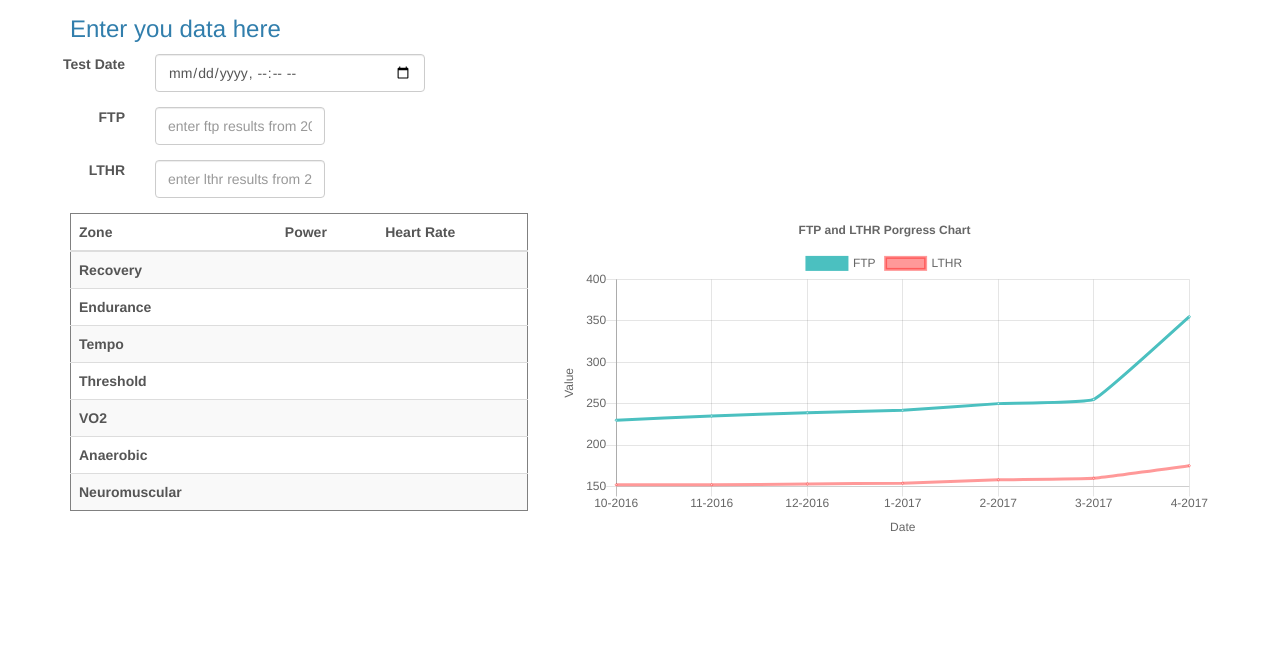
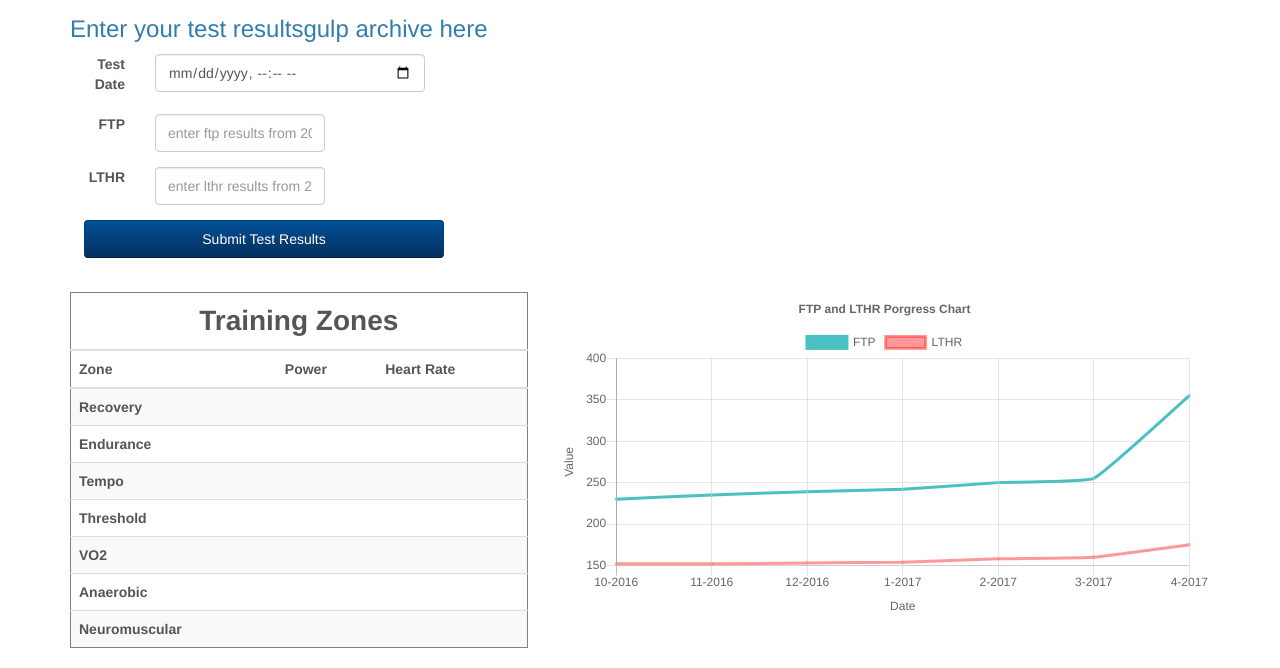
Before and after one commit to odulzaides/athlete-app, a website: page src/index.html in a window 1280 px wide. Shown: the part 150-818 px from the top of the page. Drawn offline with nearby package versions, Linux system fonts and the light colour scheme.

Commit message:
Fixed styling

```diff
--- a/gulpfile.js
+++ b/gulpfile.js
@@ -171,6 +171,12 @@ gulp.task('build', function (done) {
 
 gulp.task('watch', function(){
    gulp.watch('./src/**/*.*', ['default']);
+
+
+
+
+
+
 });
 
 gulp.task('default', ['build', 'watch']);
--- a/src/css/main.css
+++ b/src/css/main.css
@@ -93,7 +93,7 @@ textarea {
 #navbar-brand-img {
     float:left;
     margin-bottom: 10px;
-    border-radius: 50%;
+    border-radius: 60%;
     margin-right: 10px;
     overflow:hidden;
     margin-top: -12px;
@@ -111,8 +111,20 @@ textarea {
     width:26.66666%;
     margin-bottom: 2em;
 }
+.btn-submit{
+    margin-bottom: 1em;
+    margin-left:1em;
+
+}
 .ftp-lthr-labels {
     text-align: right;
+}
+
+/* Zone Table styles*/
+#table-title {
+    font-size:2em;
+    text-align: center;
+    font-weight:800;
 }
 .table {
     border:1px solid grey;
--- a/src/index.html
+++ b/src/index.html
@@ -30,7 +30,7 @@
     <div class="container">
             <a  class="navbar-brand" href="#">
                 <img src="./img/brand-logo.png" id="navbar-brand-img" >
-                <em>Fit-track</em></a>
+                <em>Fit-Track</em></a>
         <div class="navbar-header">
             <button type="button" class="navbar-toggle" data-toggle="collapse" data-target=".navbar-ex1-collapse">
                 <span class="sr-only">Toggle navigation</span>
@@ -70,14 +70,13 @@
     </div>
     <!-- FTP, LTHR input form -->
 
-    <h3>Enter you data here</h3>
+    <h3>Enter your test resultsgulp archive here</h3>
 
     <div class="row">
-        <div class="row row-content">
             <div>
                 <div class="form-horizontal form-align" role="form">
                     <div class="form-group">
-                        <label class="col-md-1  ftp-lthr-labels " for="test-date">Test Date </label>
+                        <label class="col-md-1  ftp-lthr-labels " for="test-date">Test <br>Date </label>
 
                         <div class="col-md-3">
                             <input name="ftp" type="datetime-local" class="form-control" id="test-date"
@@ -101,18 +100,20 @@
                             <!-- TODO: Add button to submit form. Need to write method to save lthr and ftp in an object in n array by test date! ie zoneData:testResults:[{10-20-16: [230,152]}, {11-11-16:[234,154]}].-->
                         </div>
                     </div>
+                    <div class="form-group-lg col-md-4 col-xs-12">
+                    <button class="btn btn-info  btn-block btn-submit">Submit Test Results</button>
+                        <br>
+                    </div>
                 </div>
             </div>
-
-
-        </div>
-
     </div>
     <!-- Zone table -->
     <section class="row">
         <div class="col-md-5 col-xs-12">
             <table class="table table-striped">
                 <thead>
+                <tr>
+                    <th colspan="3" id="table-title">Training Zones</tr>
                 <tr>
                     <th>Zone</th>
                     <th>Power</th>
```
Also changed, not shown: dist/css/main.css, dist/index.html.
